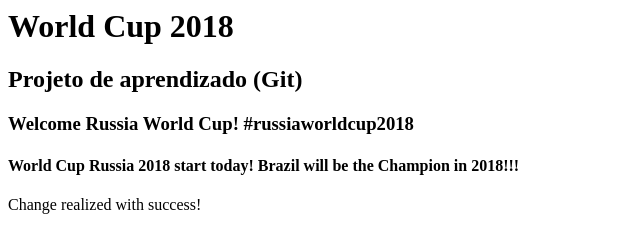
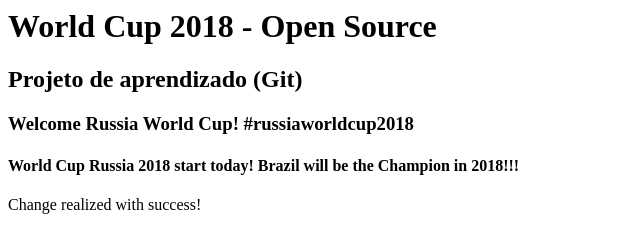
Before and after one commit to carvalhova/curso-git, a plain HTML site: page index.html in a window 1280 px wide. Shown: the whole page, without its empty margins (0-640 px from the left). Drawn offline with Linux system fonts and the light colour scheme.

Commit message:
Note Open Source

```diff
--- a/index.html
+++ b/index.html
@@ -3,7 +3,7 @@
     <title>Hello Guys</title>
 </head>
 <body>
-    <h1>World Cup 2018</h1>
+    <h1>World Cup 2018 - Open Source</h1>
     <h2>Projeto de aprendizado (Git)</h2>
     <h3>Welcome Russia World Cup! #russiaworldcup2018</h3>
     <h4>
```
